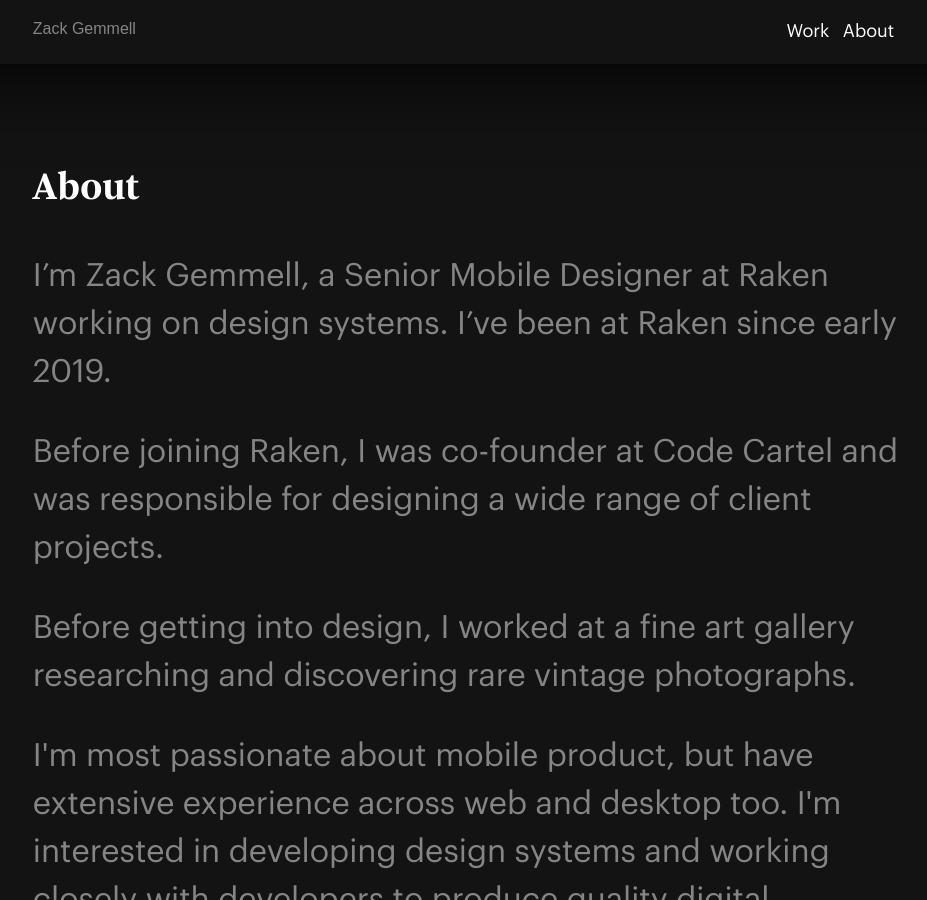
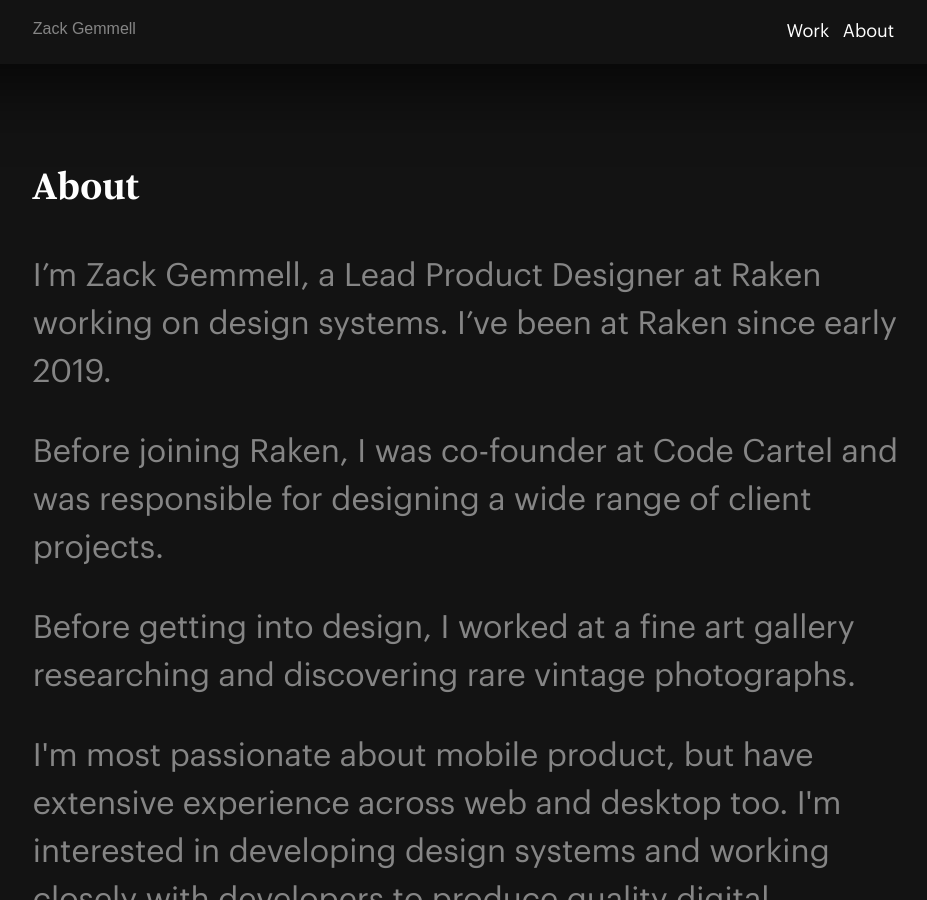
Before and after one commit to zackgemmell/portfolio-2019, a Jekyll site: the page built from index.html, in a window 1280 px wide and 900 px high, scrolled down 1920 px. Shown: the whole window, without its empty margins (172-1099 px from the left). Built offline with Jekyll 4.4.1, drawn with Linux system fonts in a browser that asks for light colours; nearby versions of some CDN libraries; some web fonts are replaced.

Commit message:
Updated about text

```diff
--- a/index.html
+++ b/index.html
@@ -72,7 +72,7 @@
            <section id="about">
              <h2>About</h2>
              <section class="about-main">
-                <p>I’m Zack Gemmell, a Senior Mobile Designer at Raken working on design systems. I’ve been at Raken since early 2019.</p>
+                <p>I’m Zack Gemmell, a Lead Product Designer at Raken working on design systems. I’ve been at Raken since early 2019.</p>
                 <p>Before joining Raken, I was co-founder at Code Cartel and was responsible for designing a wide range of client projects.</p>
                 <p>Before getting into design, I worked at a fine art gallery researching and discovering rare vintage photographs.</p>
                 <p>I'm most passionate about mobile product, but have extensive experience across web and desktop too. I'm interested in developing design systems and working closely with developers to produce quality digital products.</p>
```
